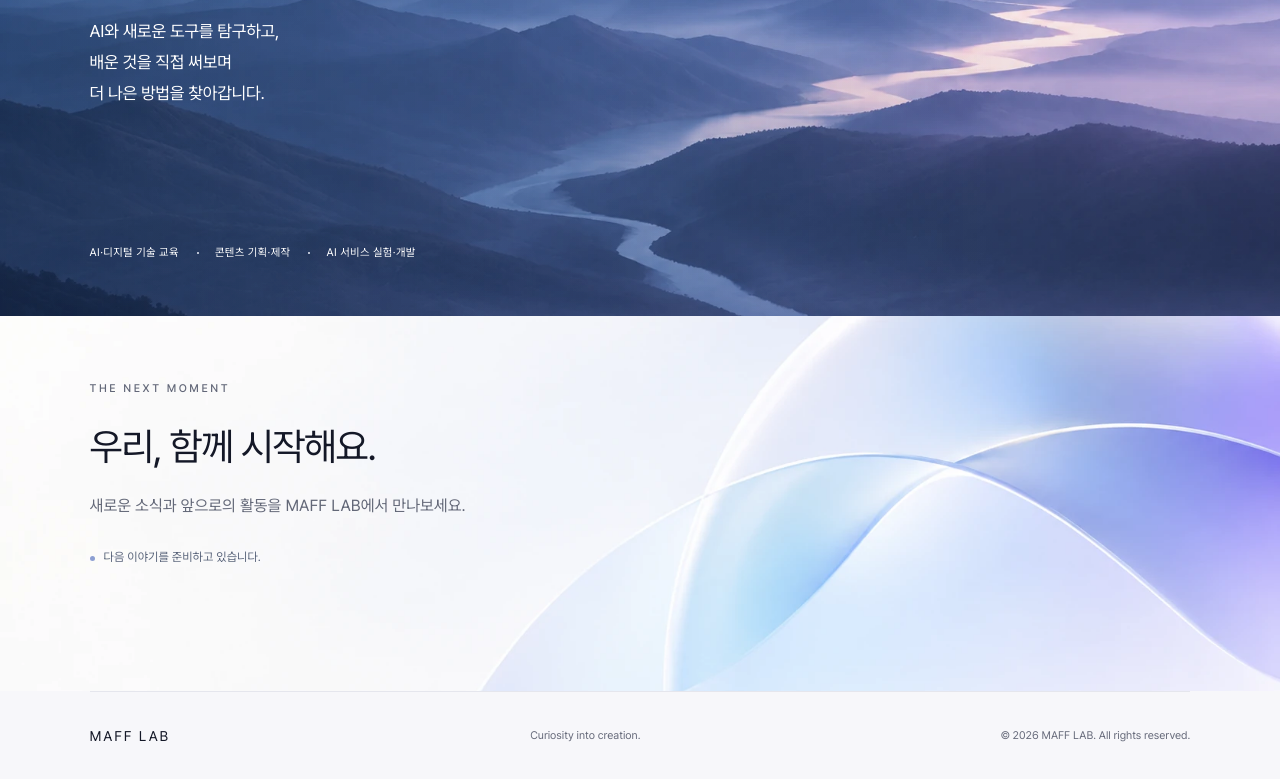
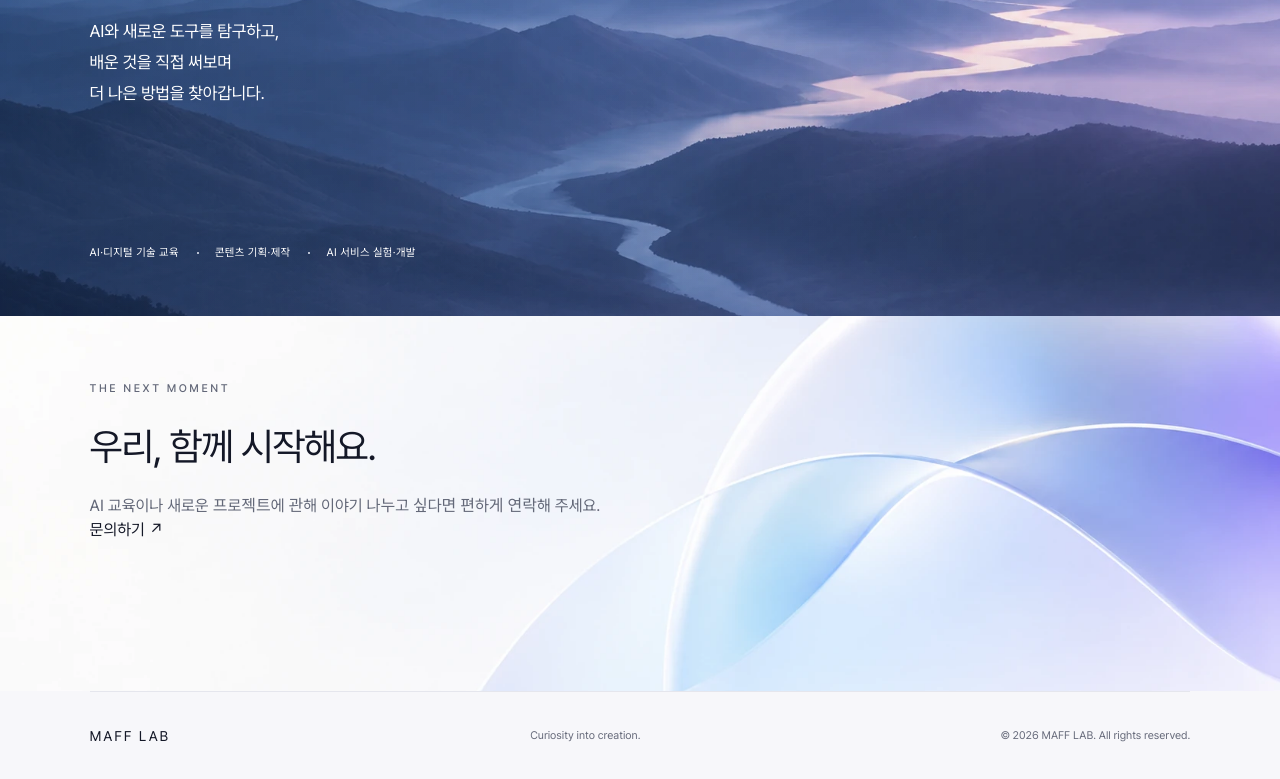
Before and after one commit to calmflow/calmflow.github.io, an Astro site: page / in a window 1280 px wide. Shown: the part 1618-2397 px from the top of the page. Built offline with nearby package versions, Linux system fonts and the light colour scheme; Astro itself is replaced by a stand-in of ours.

Commit message:
Refine MAFF LAB landing: Closing.astro

```diff
--- a/src/components/Closing.astro
+++ b/src/components/Closing.astro
@@ -3,7 +3,7 @@
   <div class="closing-content wrap">
     <p class="eyebrow">THE NEXT MOMENT</p>
     <h2 id="closing-title">우리, 함께 시작해요.</h2>
-    <p>새로운 소식과 앞으로의 활동을<br class="mobile-break" /> MAFF LAB에서 만나보세요.</p>
-    <span class="closing-note"><span aria-hidden="true"></span>다음 이야기를 준비하고 있습니다.</span>
+    <p>AI 교육이나 새로운 프로젝트에 관해<br class="mobile-break" /> 이야기 나누고 싶다면 편하게 연락해 주세요.</p>
+    <a class="contact-link" href="mailto:maff@maff.kr?subject=MAFF%20LAB%20%EB%AC%B8%EC%9D%98">문의하기 <span aria-hidden="true">↗</span></a>
   </div>
 </section>
```
